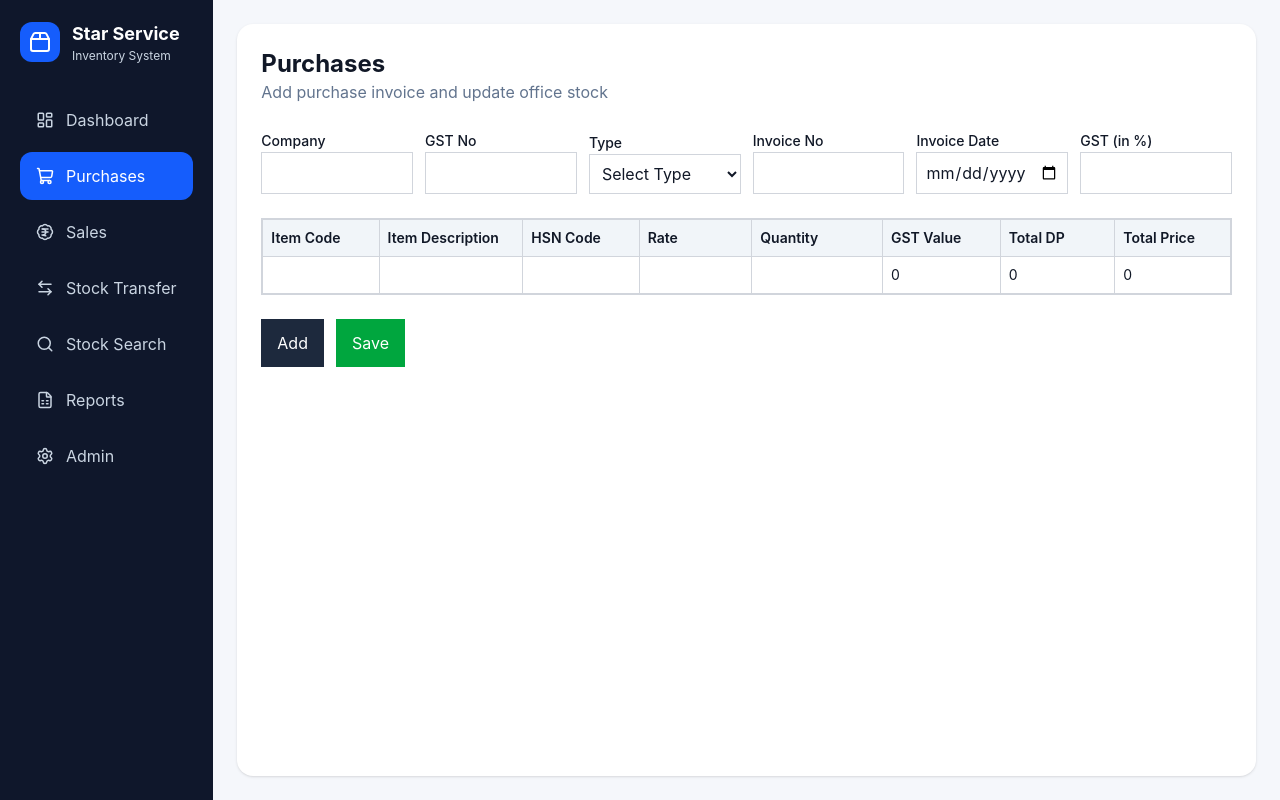
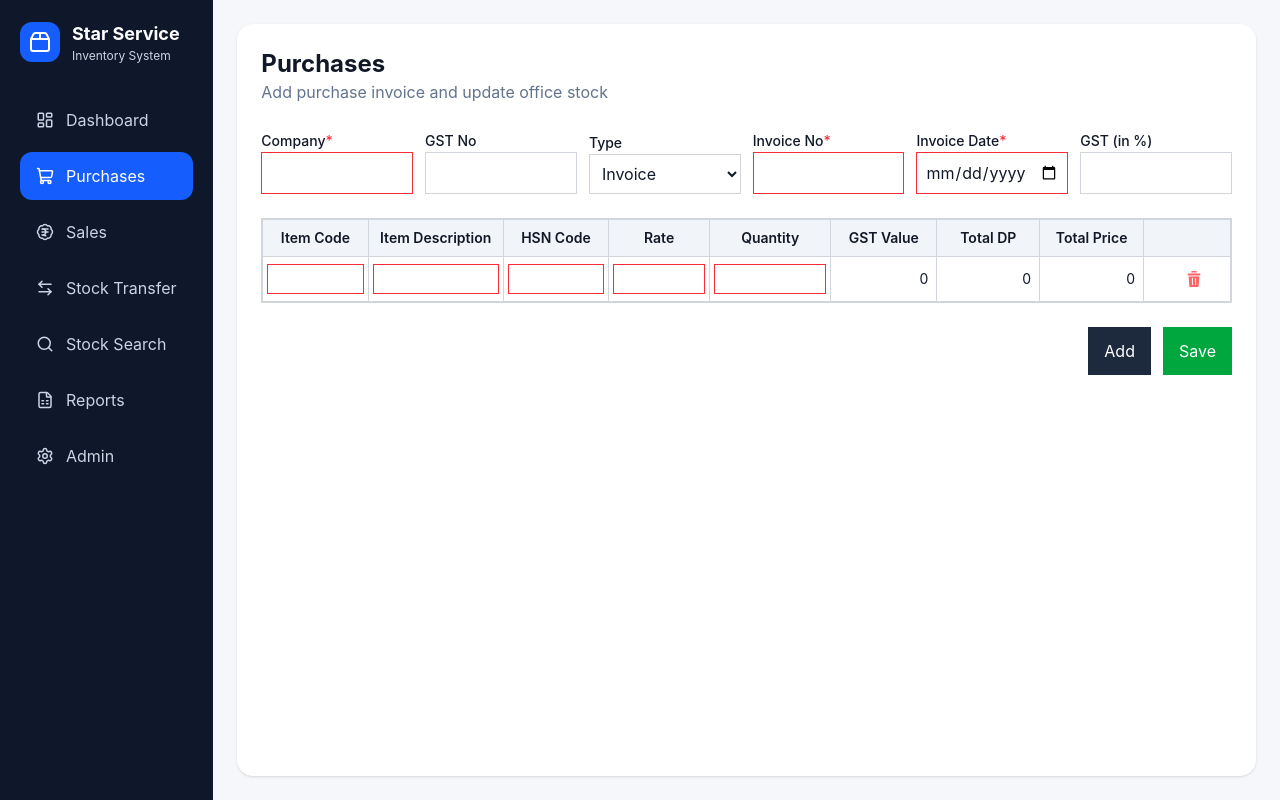
Before and after one commit to starservice772/inventory-frontend, a React (Vite) app: page /purchases in a window 1280 px wide. Built offline with nearby package versions, Linux system fonts and the light colour scheme.

Commit message:
Feature/fieldpos 29042026 sm (#11)
* Update DashboardPage.jsx

* Update DashboardPage.jsx

* Table structure has been changed

* Table structure changed

---------

Co-authored-by: starservice772 <starservice772@gmail.com>

```diff
--- a/src/api/purchaseApi.js
+++ b/src/api/purchaseApi.js
@@ -1,7 +1,7 @@
 import axios from "axios";
 
 const API = axios.create({
-  baseURL: "https://dev.starserviceinventory.cloud", // change in production
+  baseURL: "https://dev.starserviceinventory.cloud/api", // change in production
 });
 
-export const savePurchase = (data) => API.post("/api/purchase/save", data);
+export const savePurchase = (data) => API.post("/purchase/save", data);
--- a/src/pages/purchases/PurchasesPage.jsx
+++ b/src/pages/purchases/PurchasesPage.jsx
@@ -1,6 +1,7 @@
 import { useState } from "react";
 import { savePurchase } from "../../api/purchaseApi";
 import toast from "react-hot-toast";
+import deleteIcon from "../../assets/delete_Icon.png";
 
 export default function PurchasesPage() {
   // ✅ Separate form state (header)
@@ -15,14 +16,32 @@ export default function PurchasesPage() {
 
   // ✅ Items state (table)
   const [items, setItems] = useState([
-    { itemCode: "", itemDesc: "", hsnCode: "", rateDp: "", quantity: "", gstValue: "", totalDp: "", totalPrice: "" },
+    {
+      itemCode: "",
+      itemDesc: "",
+      hsnCode: "",
+      rateDp: "",
+      quantity: "",
+      gstValue: "",
+      totalDp: "",
+      totalPrice: "",
+    },
   ]);
 
   // ✅ Add new row
   const addRow = () => {
     setItems([
       ...items,
-      { itemCode: "", itemDesc: "", hsnCode: "", rateDp: "", quantity: "", gstValue: "", totalDp: "", totalPrice: "" },
+      {
+        itemCode: "",
+        itemDesc: "",
+        hsnCode: "",
+        rateDp: "",
+        quantity: "",
+        gstValue: "",
+        totalDp: "",
+        totalPrice: "",
+      },
     ]);
   };
 
@@ -66,8 +85,18 @@ export default function PurchasesPage() {
     setItems(updated);
   };
 
+  // Delete Function for Row
+  const deleteRow = (index) => {
+    if (items.length === 1) return;
+    const updated = items.filter((_, i) => i !== index);
+    setItems(updated);
+  };
   // ✅ Save API call
   const handleSave = async () => {
+    if (!validateForm()) {
+      toast.error("Please fill the required fields");
+      return;
+    }
     try {
       const payload = {
         ...form,
@@ -89,19 +118,56 @@ export default function PurchasesPage() {
 
       // reset
       setForm({
-        companyName: "", gstNo: "",
+        companyName: "",
+        gstNo: "",
         invoiceNo: "",
         invoiceDate: "",
         invoiceType: "",
         gstPercentage: "",
       });
       setItems([
-        { itemCode: "", itemDesc: "", hsnCode: "", rateDp: "", quantity: "", gstValue: "", totalDp: "", totalPrice: "" },
+        {
+          itemCode: "",
+          itemDesc: "",
+          hsnCode: "",
+          rateDp: "",
+          quantity: "",
+          gstValue: "",
+          totalDp: "",
+          totalPrice: "",
+        },
       ]);
     } catch (error) {
       console.error(error);
       toast.error("Error saving purchase");
     }
+  };
+
+  const validateForm = () => {
+    if (
+      !form.companyName ||
+      !form.gstNo ||
+      !form.invoiceNo ||
+      !form.invoiceDate ||
+      !form.invoiceType ||
+      !form.gstPercentage
+    ) {
+      return false;
+    }
+
+    for (let item of items) {
+      if (
+        !item.itemCode ||
+        !item.itemDesc ||
+        !item.hsnCode ||
+        !item.rateDp ||
+        !item.quantity
+      ) {
+        return false;
+      }
+    }
+
+    return true;
   };
 
   return (
@@ -115,16 +181,17 @@ export default function PurchasesPage() {
 
       {/* ✅ Header Inputs */}
       <div className="grid grid-cols-6 gap-3 items-end">
-
         {/* Company */}
         <div>
-          <label className="text-sm font-medium">Company</label>
+          <label className="text-sm font-medium">
+            Company<span className="text-red-500">*</span>
+          </label>
           <input
-            className="border border-gray-300 p-2 w-full"
+            className={`border p-2 w-full ${
+              !form.companyName ? "border-red-500" : "border-gray-300"
+            }`}
             value={form.companyName}
-            onChange={(e) =>
-              setForm({ ...form, companyName: e.target.value })
-            }
+            onChange={(e) => setForm({ ...form, companyName: e.target.value })}
           />
         </div>
 
@@ -134,9 +201,7 @@ export default function PurchasesPage() {
           <input
             className="border border-gray-300 p-2 w-full"
             value={form.gstNo}
-            onChange={(e) =>
-              setForm({ ...form, gstNo: e.target.value })
-            }
+            onChange={(e) => setForm({ ...form, gstNo: e.target.value })}
           />
         </div>
 
@@ -146,11 +211,9 @@ export default function PurchasesPage() {
           <select
             className="border border-gray-300 p-2 w-full"
             value={form.invoiceType}
-            onChange={(e) =>
-              setForm({ ...form, invoiceType: e.target.value })
-            }
+            onChange={(e) => setForm({ ...form, invoiceType: e.target.value })}
           >
-            <option value="">Select Type</option>
+            {/* <option value="">Select Type</option> */}
             <option value="I">Invoice</option>
             <option value="C">Challan</option>
           </select>
@@ -158,26 +221,31 @@ export default function PurchasesPage() {
 
         {/* Invoice No */}
         <div>
-          <label className="text-sm font-medium">Invoice No</label>
+          <label className="text-sm font-medium">
+            {form.invoiceType === "C" ? "Challan No" : "Invoice No"}
+            <span className="text-red-500">*</span>
+          </label>
           <input
-            className="border border-gray-300 p-2 w-full"
+            className={`border p-2 w-full ${
+              !form.companyName ? "border-red-500" : "border-gray-300"
+            }`}
             value={form.invoiceNo}
-            onChange={(e) =>
-              setForm({ ...form, invoiceNo: e.target.value })
-            }
+            onChange={(e) => setForm({ ...form, invoiceNo: e.target.value })}
           />
         </div>
 
         {/* Invoice Date */}
         <div>
-          <label className="text-sm font-medium">Invoice Date</label>
+          <label className="text-sm font-medium">
+            {form.invoiceType === "C" ? "Challan Date" : "Invoice Date"}<span className="text-red-500">*</span>
+          </label>
           <input
             type="date"
-            className="border border-gray-300 p-2 w-full"
+            className={`border p-2 w-full ${
+              !form.companyName ? "border-red-500" : "border-gray-300"
+            }`}
             value={form.invoiceDate}
-            onChange={(e) =>
-              setForm({ ...form, invoiceDate: e.target.value })
-            }
+            onChange={(e) => setForm({ ...form, invoiceDate: e.target.value })}
           />
         </div>
 
@@ -192,15 +260,12 @@ export default function PurchasesPage() {
             }
           />
         </div>
-
-
-
       </div>
 
       {/* ✅ Table */}
       <div className="overflow-x-auto border border-gray-300">
         <table className="min-w-full text-sm border-collapse">
-          <thead className="bg-slate-100">
+          <thead className="bg-slate-100 ">
             <tr>
               {[
                 "Item Code",
@@ -211,8 +276,12 @@ export default function PurchasesPage() {
                 "GST Value",
                 "Total DP",
                 "Total Price",
+                "    ",
               ].map((head) => (
-                <th key={head} className="border border-gray-300 p-2 text-left font-semibold">
+                <th
+                  key={head}
+                  className="border border-gray-300 p-2 text-center font-semibold"
+                >
                   {head}
                 </th>
               ))}
@@ -222,11 +291,12 @@ export default function PurchasesPage() {
           <tbody>
             {items.map((item, index) => (
               <tr key={index} className="hover:bg-gray-50">
-
                 {/* Item Code */}
                 <td className="border border-gray-300 p-1">
                   <input
-                    className="w-full p-1 outline-none"
+                    className={`w-full p-1 outline-none text-center ${
+                      !item.itemCode ? "border border-red-500" : ""
+                    }`}
                     value={item.itemCode || ""}
                     onChange={(e) =>
                       updateRow(index, "itemCode", e.target.value)
@@ -237,7 +307,9 @@ export default function PurchasesPage() {
                 {/* Item Description */}
                 <td className="border border-gray-300 p-1">
                   <input
-                    className="w-full p-1 outline-none"
+                    className={`w-full p-1 outline-none text-left ${
+                      !item.itemDesc ? "border border-red-500" : ""
+                    }`}
                     value={item.itemDesc || ""}
                     onChange={(e) =>
                       updateRow(index, "itemDesc", e.target.value)
@@ -248,7 +320,9 @@ export default function PurchasesPage() {
                 {/* HSN */}
                 <td className="border border-gray-300 p-1">
                   <input
-                    className="w-full p-1 outline-none"
+                    className={`w-full p-1 outline-none text-center ${
+                      !item.hsnCode ? "border border-red-500" : ""
+                    }`}
                     value={item.hsnCode || ""}
                     onChange={(e) =>
                       updateRow(index, "hsnCode", e.target.value)
@@ -260,11 +334,11 @@ export default function PurchasesPage() {
                 <td className="border border-gray-300 p-1">
                   <input
                     type="number"
-                    className="w-full p-1 outline-none"
+                    className={`w-full p-1 outline-none text-right ${
+                      !item.rateDp ? "border border-red-500" : ""
+                    }`}
                     value={item.rateDp || ""}
-                    onChange={(e) =>
-                      updateRow(index, "rateDp", e.target.value)
-                    }
+                    onChange={(e) => updateRow(index, "rateDp", e.target.value)}
                   />
                 </td>
 
@@ -272,7 +346,9 @@ export default function PurchasesPage() {
                 <td className="border border-gray-300 p-1">
                   <input
                     type="number"
-                    className="w-full p-1 outline-none"
+                    className={`w-full p-1 outline-none text-right ${
+                      !item.quantity ? "border border-red-500" : ""
+                    }`}
                     value={item.quantity || ""}
                     onChange={(e) =>
                       updateRow(index, "quantity", e.target.value)
@@ -283,7 +359,7 @@ export default function PurchasesPage() {
                 {/* GST Value (auto) */}
                 <td className="border border-gray-300 p-1">
                   <input
-                    className="w-full p-1 outline-none"
+                    className="w-full p-1 outline-none text-right"
                     value={item.gstValue || 0}
                     readOnly
                   />
@@ -292,7 +368,7 @@ export default function PurchasesPage() {
                 {/* Total DP */}
                 <td className="border border-gray-300 p-1">
                   <input
-                    className="w-full p-1 outline-none"
+                    className="w-full p-1 outline-none text-right"
                     value={item.totalDp || 0}
                     readOnly
                   />
@@ -301,12 +377,26 @@ export default function PurchasesPage() {
                 {/* Total Price */}
                 <td className="border border-gray-300 p-1">
                   <input
-                    className="w-full p-1 outline-none"
+                    className="w-full p-1 outline-none text-right"
                     value={item.totalPrice || 0}
                     readOnly
                   />
                 </td>
+                {/*Delete Button*/}
+                <td className="relative border border-gray-300 p-2 pr-0">
+                  <input
+                    className="w-full px-2 py-1 bg-transparent outline-none"
+                  />
 
+                  {/* Delete Icon */}
+                  <button
+                    type="button"
+                    onClick={() => deleteRow(index)}
+                    className="absolute right-6 top-1/2 -translate-y-1/2 opacity-60 hover:opacity-100 hover:bg-red-100 p-1 rounded-full transition"
+                  >
+                    <img src={deleteIcon} alt="delete" className="w-4 h-4" />
+                  </button>
+                </td>
               </tr>
             ))}
           </tbody>
@@ -314,7 +404,7 @@ export default function PurchasesPage() {
       </div>
 
       {/* ✅ Buttons */}
-      <div className="flex gap-3">
+      <div className="flex justify-end gap-3">
         <button
           onClick={addRow}
           className="bg-slate-800 text-white px-4 py-3
```
Also changed, not shown: src/assets/delete_Icon.png (added).
